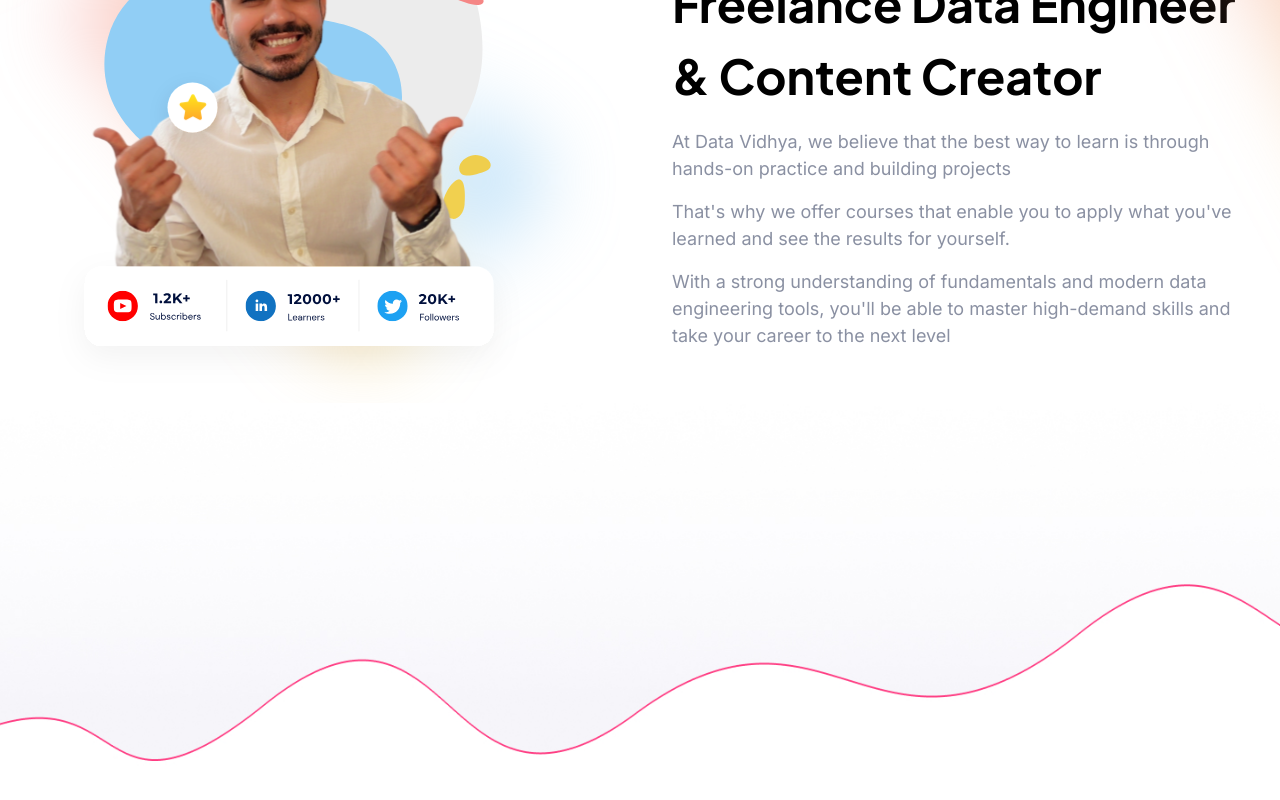
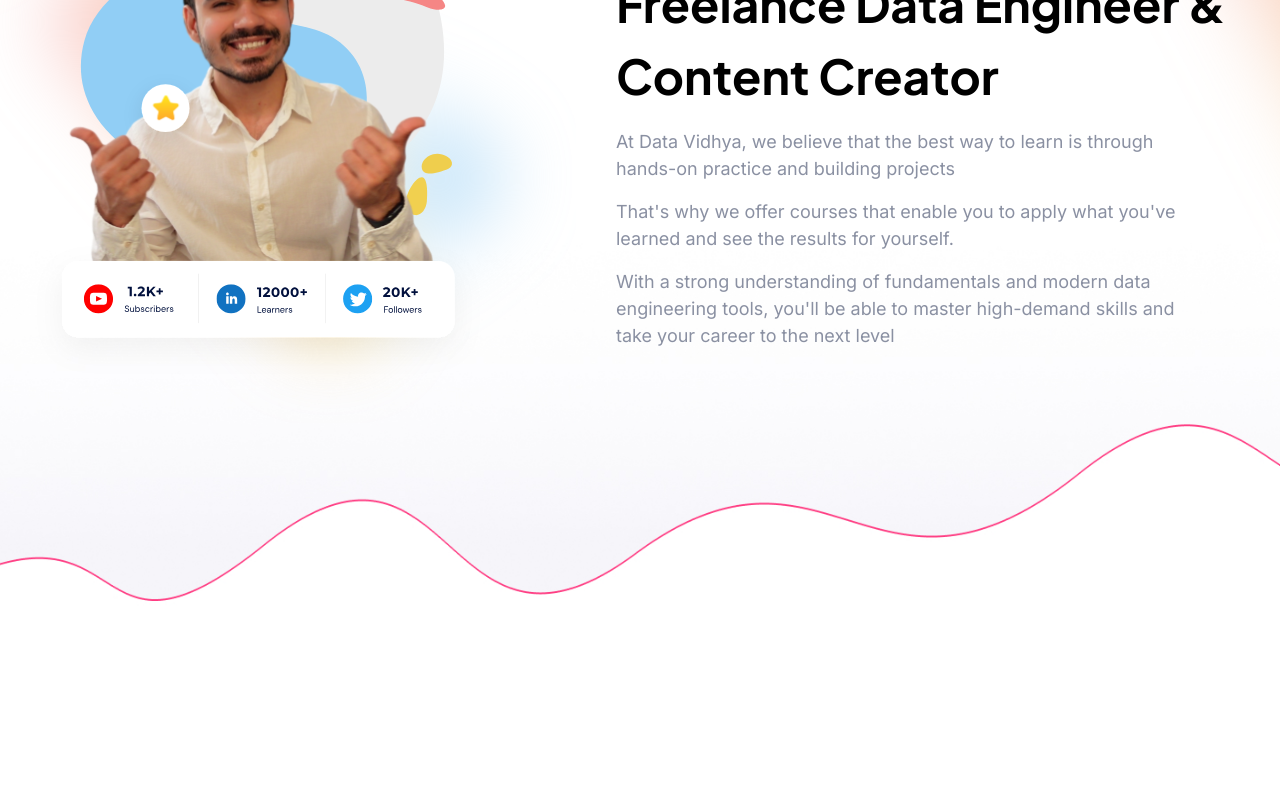
Before and after one commit to Bhanusingh99/vidyaData, a Next.js app: page / in a window 1280 px wide. Shown: the part 1306-2106 px from the top of the page. After the commit the page ends 1962 px from the top, so only its background shows below. Built offline with nearby package versions, Linux system fonts and the light colour scheme.

Commit message:
code refactored and made some changes

```diff
--- a/src/components/shared/HeroSection.tsx
+++ b/src/components/shared/HeroSection.tsx
@@ -143,23 +143,23 @@ const HeroSection = () => {
       </div>
 
 
-      <div className="w-full flex max-lg:flex-col">
-        <div className="w-[50%] flex justify-center items-center max-lg:w-full">
-          <img src="/mendesign.svg" alt="" className="w-[653px] h-[623px] mt-[-5rem] max-md:mt-[-15rem]" />
+      <div className="w-full flex max-lg:flex-col z-50">
+        <div className="w-[45%] flex justify-center items-center max-lg:w-full">
+          <img src="/mendesign.svg" alt="" className="w-[653px] h-[623px] mt-[-5rem] max-md:mt-[-15rem] z-50" />
         </div>
 
-        <div className="w-[50%]  px-8 max-lg:w-full max-md:mt-[-5rem]">
+        <div className="w-[55%]  max-lg:w-full max-md:mt-[-5rem] px-10 z-50">
           <h2 className="text-[40px] text-[#6757A5] max-md:text-[32px]" style={Pacifico.style}>About Darshil Parmar</h2>
           <h1 className="text-[48px] font-bold text-black my-4 max-md:text-[32px]" style={PlusJakartaSans.style}>Freelance Data Engineer & Content Creator</h1>
-          <p className="text-[#8A90A2] text-[18px] my-4 max-md:text-[16px]">
+          <p className="text-[#8A90A2] text-[18px] my-4 max-md:text-[16px] w-[90%]">
             At Data Vidhya, we believe that the best way to learn is through
             hands-on practice and building projects
           </p>
-          <p className="text-[#8A90A2] text-[18px] my-4 max-md:text-[16px]">
+          <p className="text-[#8A90A2] text-[18px] my-4 max-md:text-[16px] w-[90%]">
             That&apos;s why we offer courses that enable you to apply what you&apos;ve
             learned and see the results for yourself.
           </p>
-          <p className="text-[#8A90A2] text-[18px] my-4 max-md:text-[16px] z-40">
+          <p className="text-[#8A90A2] text-[18px] my-4 max-md:text-[16px] z-50 w-[90%]">
             With a strong understanding of fundamentals and modern data
             engineering tools, you&apos;ll be able to master high-demand skills and
             take your career to the next level
@@ -167,8 +167,8 @@ const HeroSection = () => {
         </div>
       </div>
 
-    <div className="w-full">
-          <img src="/vector.jpg" alt="" className="w-full z-30 mt-[-2rem]"/>
+    <div className="w-full z-10 relative mt-[-12rem]">
+          <img src="/vector.jpg" alt="" className="w-full"/>
     </div>
 
     </div>
```
